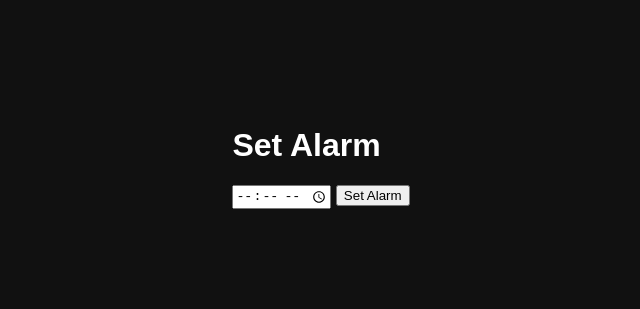
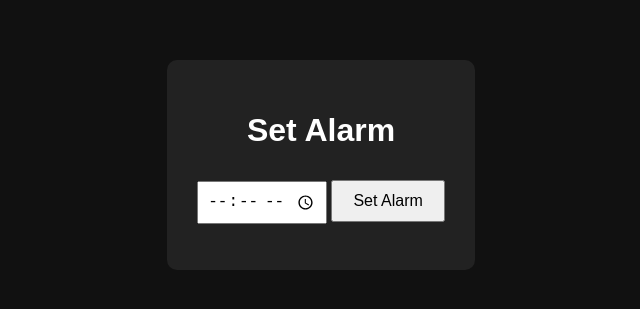
Before and after one commit to Shishir707/Alarm, a plain HTML site: page Index.html in a window 1280 px wide. Shown: the part 243-552 px from the top of the page, without its empty margins (319-959 px from the left). Drawn offline with Linux system fonts and the light colour scheme.

Commit message:
design button and input

```diff
--- a/style.css
+++ b/style.css
@@ -7,3 +7,23 @@ body{
     align-items: center;
     height: 100vh;
 }
+
+.container{
+    text-align: center;
+    background-color: #222;
+    padding: 30px;
+    border-radius: 10px;
+    box-shadow: 0 0 20 rgba(red, green, blue, alpha);
+}
+
+input[type="time"]{
+    padding: 8px;
+    font-size: 16px;
+}
+
+button{
+    padding: 10px 20px;
+    margin-top: 10px;
+    font-size: 16px;
+    cursor: pointer;
+}
```
